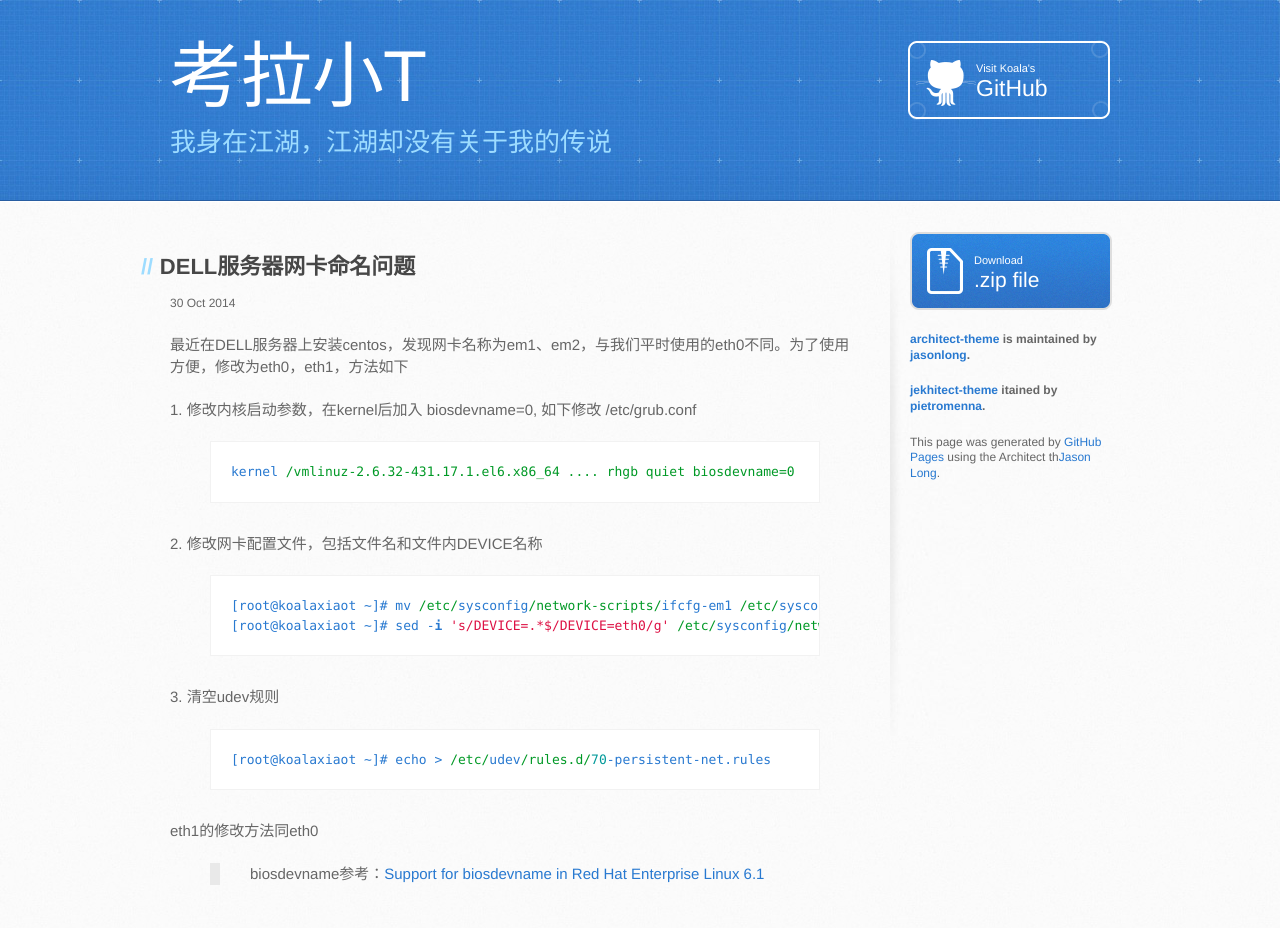
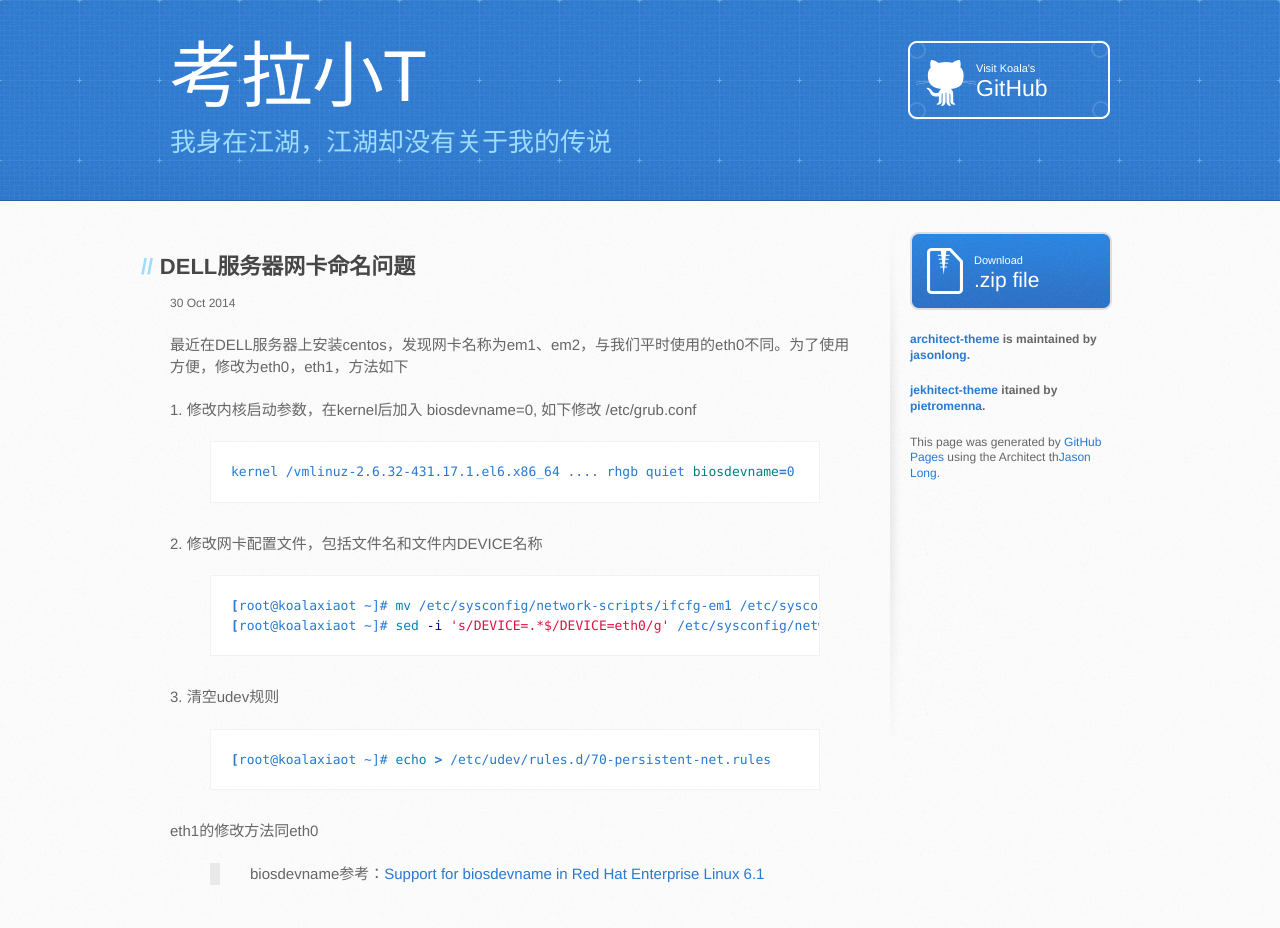
Before and after one commit to koalaxiaot/koalaxiaot.github.com, a Jekyll site: the page built from _posts/2014-10-30-dell-interface-rename.md, in a window 1280 px wide. Built offline with Jekyll 4.4.1, drawn with Linux system fonts in a browser that asks for light colours.

Commit message:
change vim to sehll

```diff
--- a/_posts/2014-10-30-dell-interface-rename.md
+++ b/_posts/2014-10-30-dell-interface-rename.md
@@ -8,13 +8,13 @@ category: Linux
 
 1\. 修改内核启动参数，在kernel后加入 biosdevname=0, 如下修改 /etc/grub.conf
 
-{% highlight vim %}
+{% highlight shell %}
 kernel /vmlinuz-2.6.32-431.17.1.el6.x86_64 .... rhgb quiet biosdevname=0    //省略了部分参数
 {% endhighlight %}
 
 2\. 修改网卡配置文件，包括文件名和文件内DEVICE名称
 
-{% highlight vim %}
+{% highlight shell %}
 [root@koalaxiaot ~]# mv /etc/sysconfig/network-scripts/ifcfg-em1 /etc/sysconfig/network-scripts/ifcfg-eth0
 [root@koalaxiaot ~]# sed -i 's/DEVICE=.*$/DEVICE=eth0/g' /etc/sysconfig/network-scripts/ifcfg-eth0
 {% endhighlight %}
@@ -22,7 +22,7 @@ kernel /vmlinuz-2.6.32-431.17.1.el6.x86_64 .... rhgb quiet biosdevname=0    //
 3\. 清空udev规则
 
 
-{% highlight vim %}
+{% highlight shell %}
 [root@koalaxiaot ~]# echo > /etc/udev/rules.d/70-persistent-net.rules
 {% endhighlight %}
 
```
